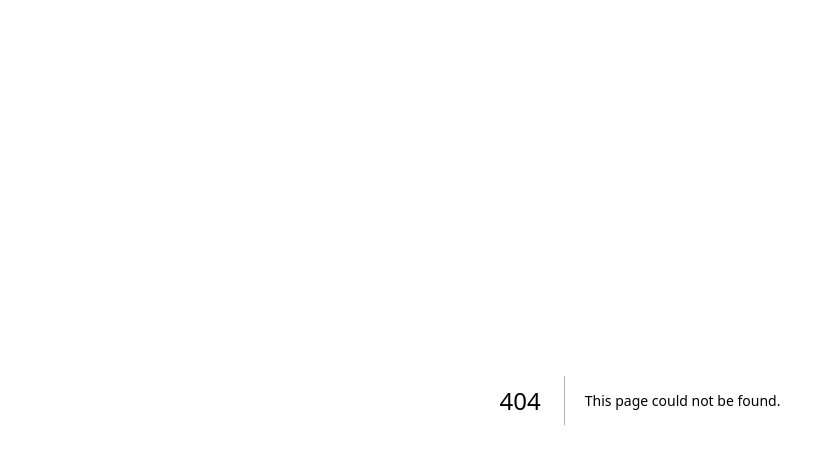
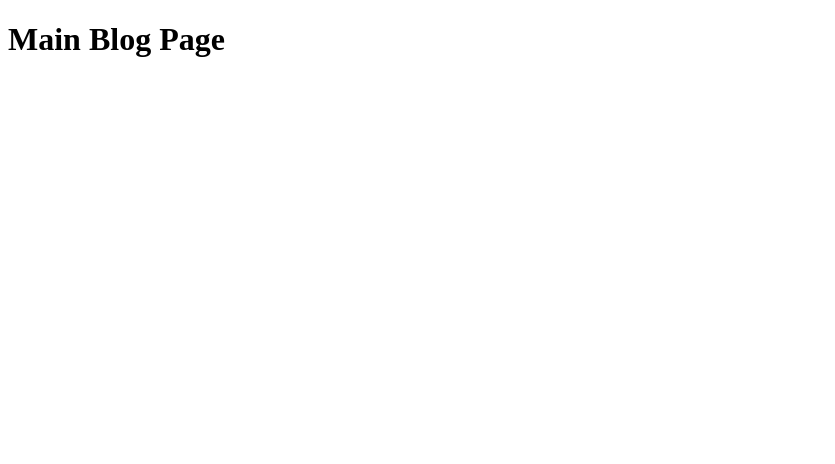
Before and after one commit to Jay200123/NextJs-Tutorial, a Next.js app: page /blog in a window 1280 px wide. Before the commit this address had no page. Shown: the top 464 px of the page, without its empty margins (0-835 px from the left). Built offline with nearby package versions, Linux system fonts and the light colour scheme.

Commit message:
Add blog parent page

```diff
--- /dev/null
+++ b/src/app/blog/page.tsx
@@ -0,0 +1,7 @@
+export default function BlogPage() {
+  return (
+    <>
+      <h1>Main Blog Page</h1>
+    </>
+  );
+}
```
